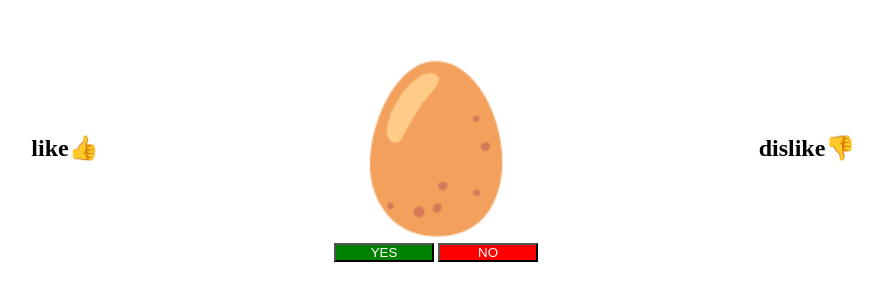
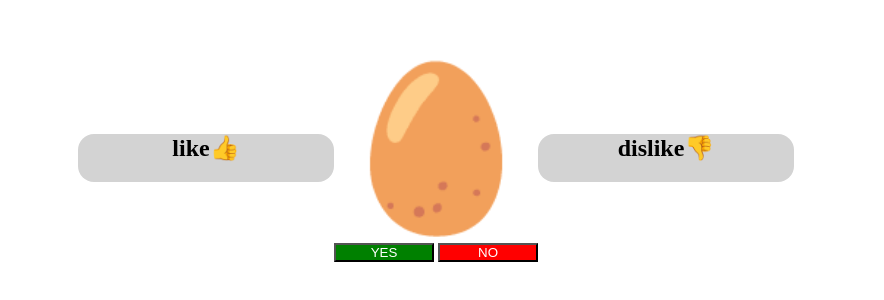
Before and after one commit to samuel21695/Sorting-the-food, a plain HTML site: page public/index.html in a window 1280 px wide. Shown: the part 242-542 px from the top of the page, without its empty margins (204-1088 px from the left). Drawn offline with Linux system fonts and the light colour scheme.

Commit message:
adjust styling

```diff
--- a/public/index.html
+++ b/public/index.html
@@ -24,11 +24,13 @@ body {
 }
 
 .category {
-  flex: 1;
+  width: 20vw;
   display: flex;
   flex-direction: column;
   align-items: center;
   justify-content: center;
+  background-color: lightgrey;
+  border-radius: 1rem;
 }
 
 .food-list {
```
